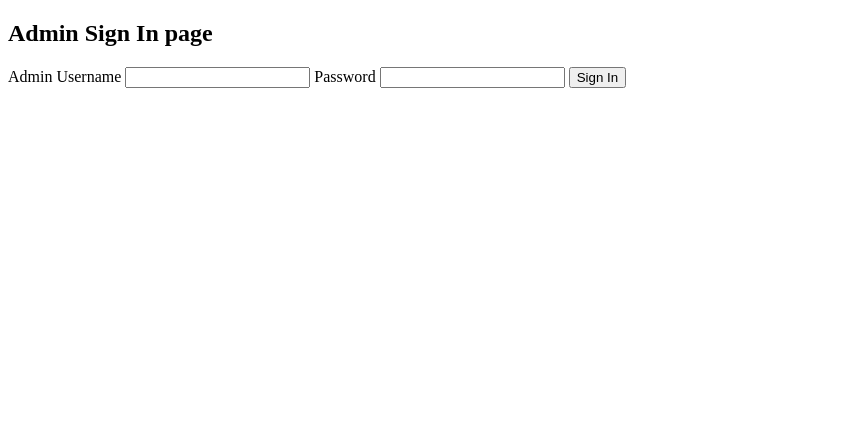
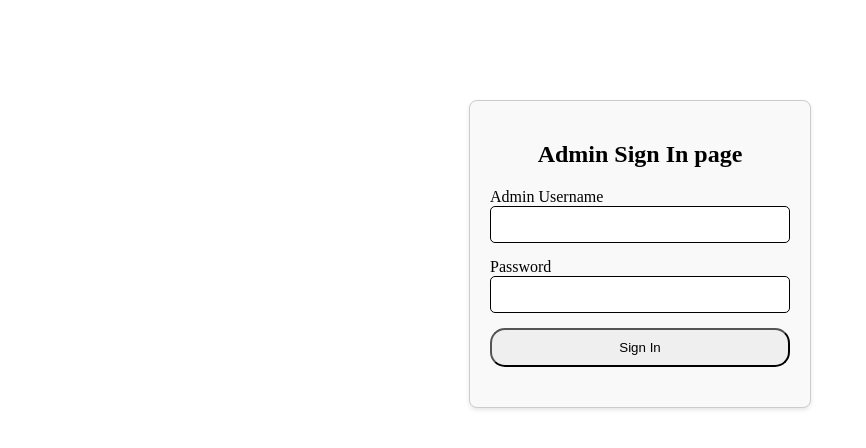
Before and after one commit to PangRuitong/CookingAtGcu, a website: page client/Admin/adminLogin.html in a window 1280 px wide. Shown: the whole page, without its empty margins (0-866 px from the left). Drawn offline with Linux system fonts and the light colour scheme; the site is published under a folder, as on GitHub Pages, so addresses that start at the root find nothing.

Commit message:
css path fix

```diff
--- a/client/Admin/adminLogin.html
+++ b/client/Admin/adminLogin.html
@@ -3,7 +3,7 @@
 <head>
     <meta charset="UTF-8">
     <meta name="viewport" content="width=device-width, initial-scale=1.0">
-    <link href="/client/Admin/adminLogin.css" rel="stylesheet">
+    <link href="./adminLogin.css" rel="stylesheet">
     <title>Admin</title>
 </head>
 <body>
```
